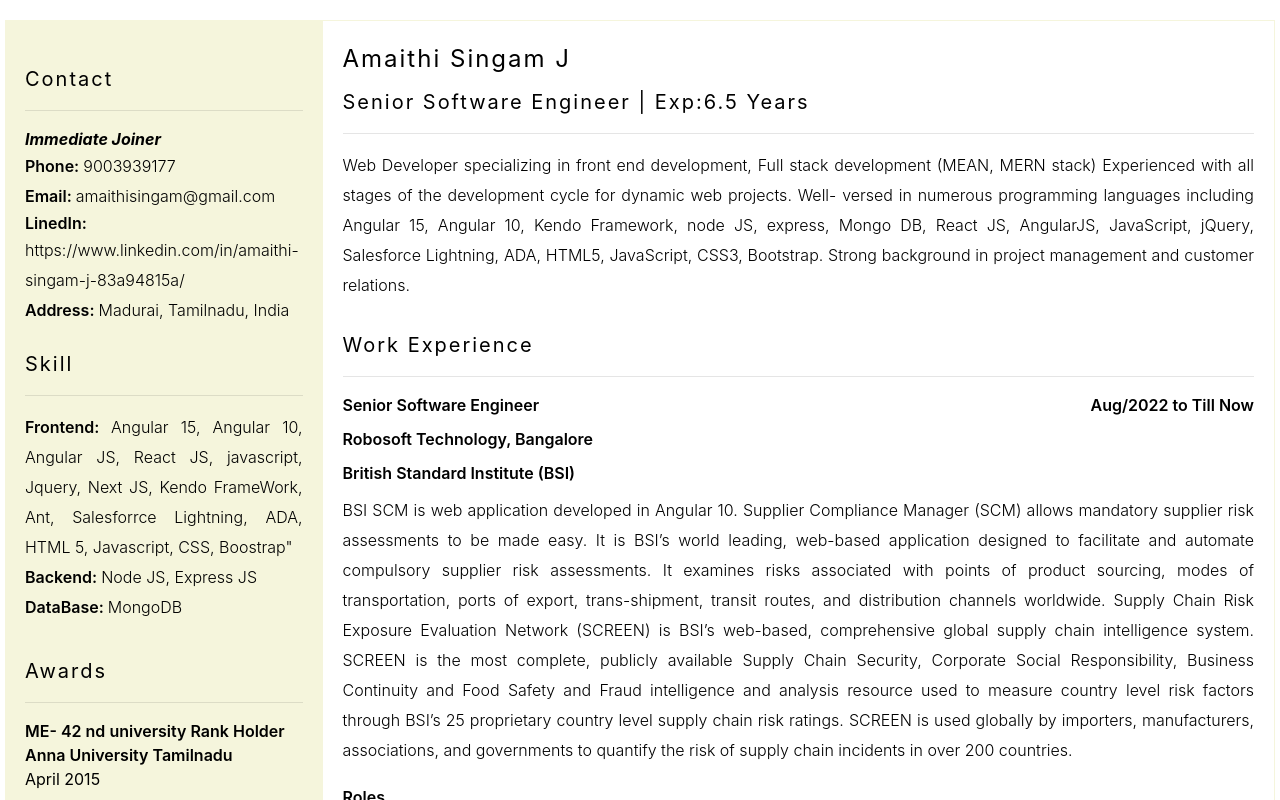
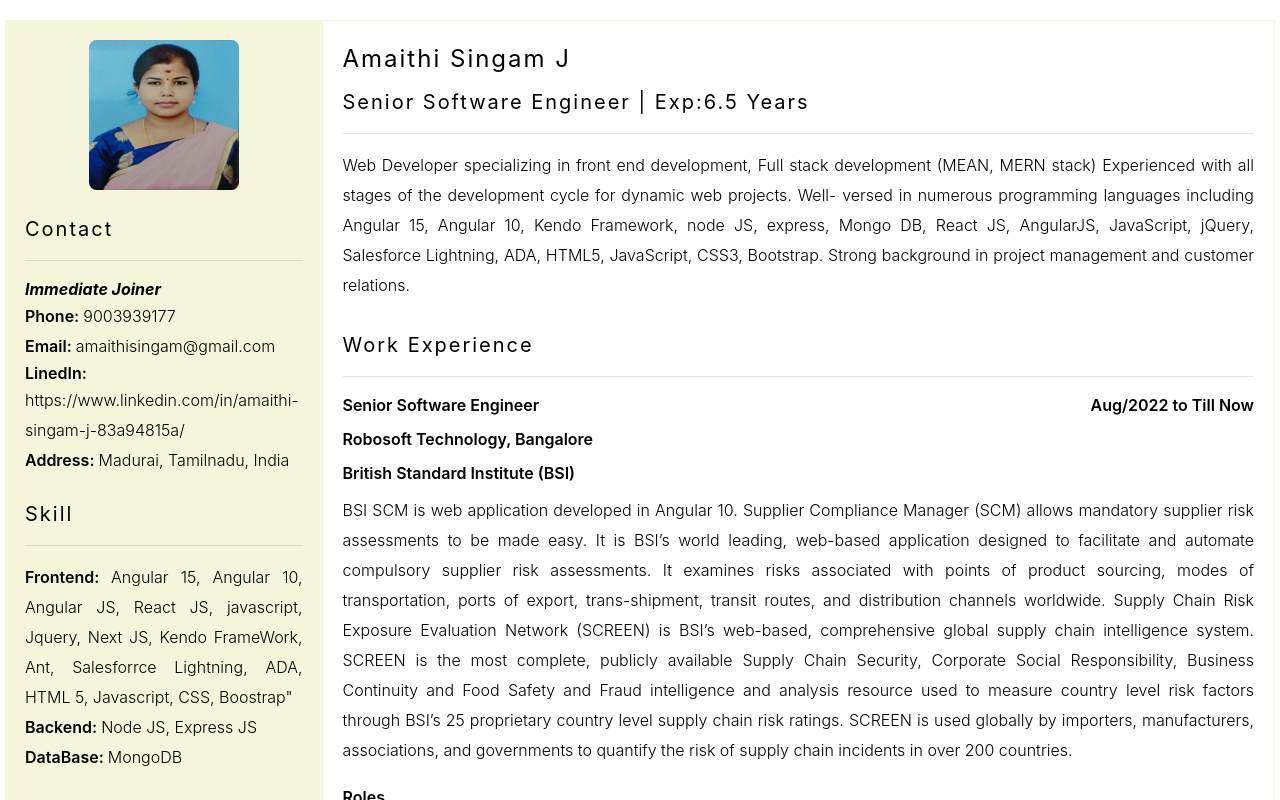
Before and after one commit to amaithi/Resume, an Angular app: page / in a window 1280 px wide. Shown: the top 800 px of the page. Built offline with nearby package versions, Linux system fonts and the light colour scheme.

Commit message:
Issue fixed

```diff
--- a/src/app/app.component.html
+++ b/src/app/app.component.html
@@ -6,7 +6,7 @@
             <div>
                 <div class="row">
                     <div class="col-12 profile-pic-container">
-                        <!-- <img class="profile-pic" src="../assets/img/photo.jpeg" /> -->
+                        <img class="profile-pic" src="assets/img/photo.jpeg" />
                     </div>
                 </div>
 
```
